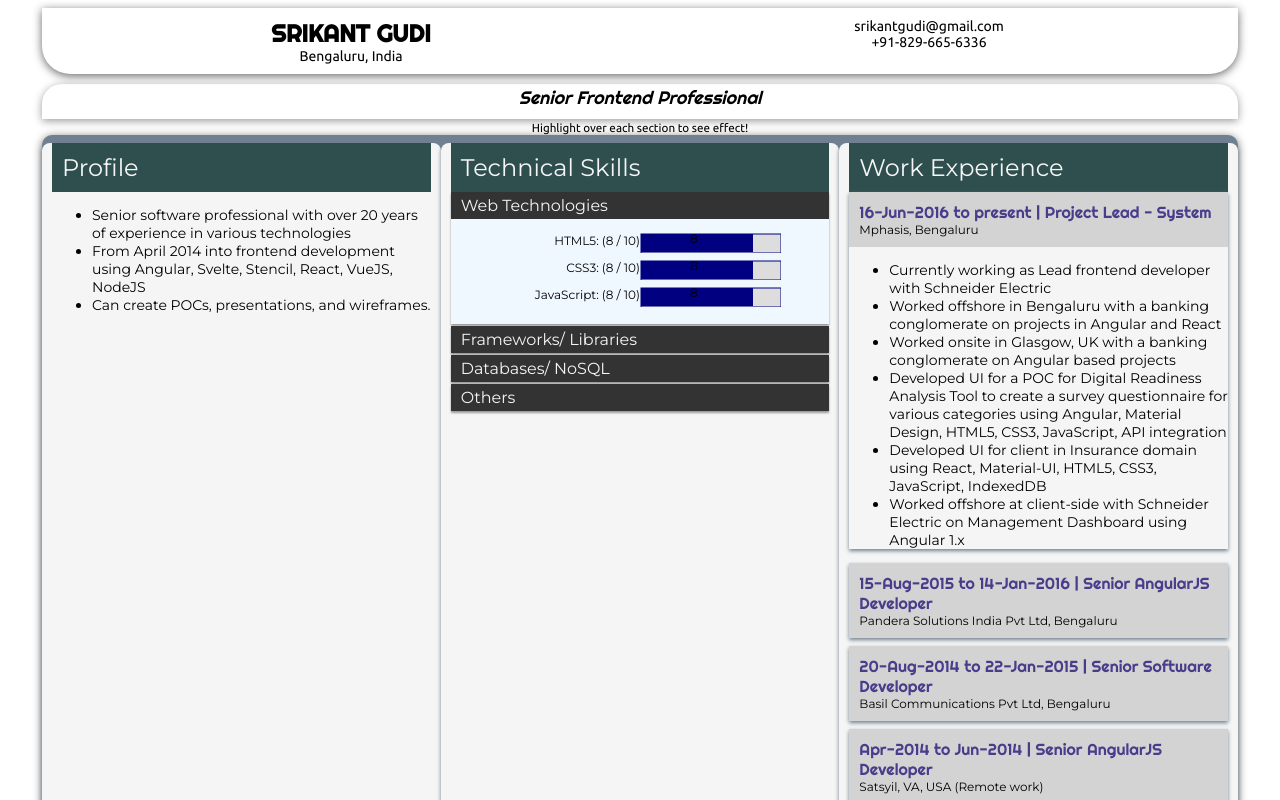
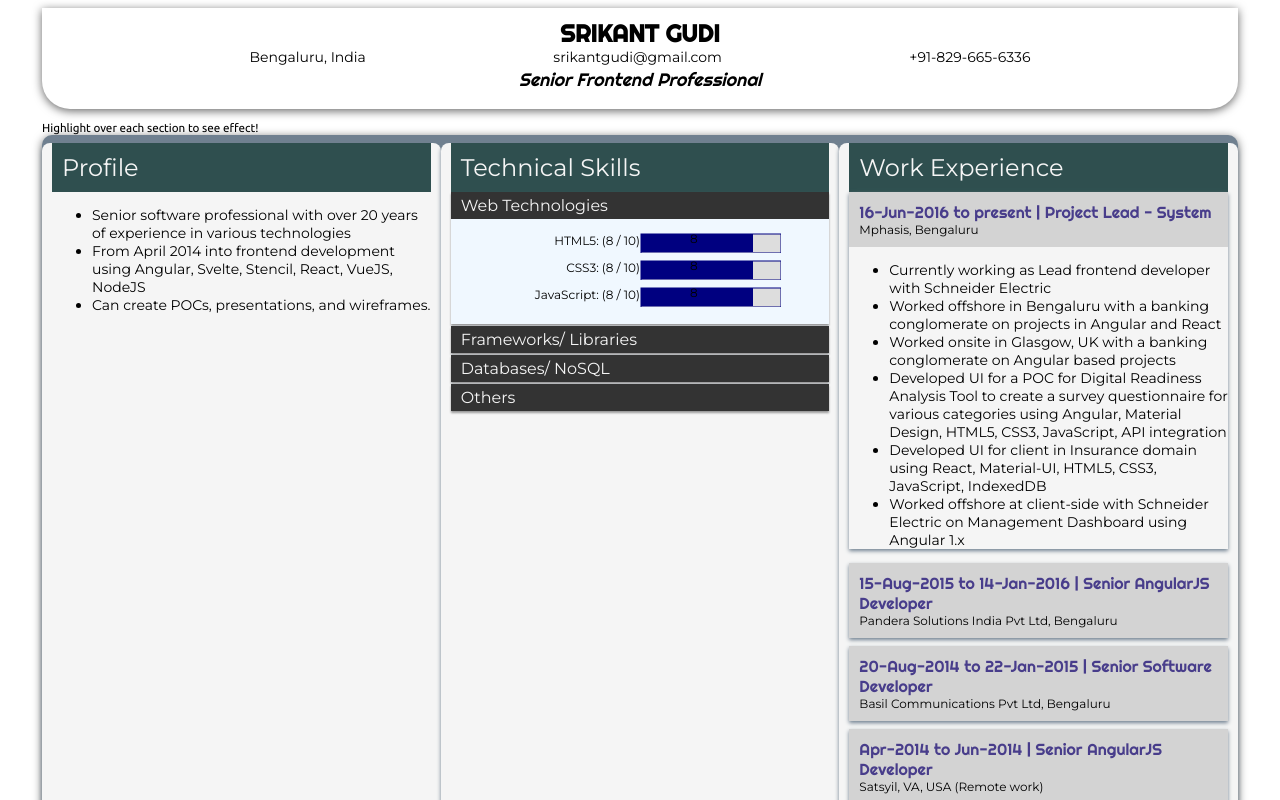
Before and after one commit to srikantgudi/srikantgudi.github.io, a Svelte app: page / in a window 1280 px wide. Shown: the top 800 px of the page. Built offline with nearby package versions, Linux system fonts and the light colour scheme.

Commit message:
Made changes to layout.

```diff
--- a/public/global.css
+++ b/public/global.css
@@ -18,8 +18,8 @@ body {
   font-family: ubuntu;
 }
 .topnav {
-  display: grid;
-  grid-template-columns: 1fr 1fr;
+  display: flex;
+  flex-direction: column;
   justify-content: center;
   text-align: center;
   box-shadow: 0 2px 10px #666666;
@@ -27,11 +27,16 @@ body {
   padding: 10px 20px;
   border-radius: 0 0 28px 28px;
 }
-.pos {
+.contact {
   font-family: Montserrat;
-  text-align: center;
-  box-shadow: 0 2px 8px #999999;
-  border-radius: 20px 20px 0 0;
+  display: flex;
+  flex-flow: row wrap;
+  align-items: center;
+  justify-content: space-evenly;
+  grid-template-columns: repeat(5, auto);
+}
+.contact-item {
+  max-width: 260px;
 }
 .pageTitle {
   font-size: 24px;
@@ -44,9 +49,6 @@ body {
   font-style: italic;
   font-family: Righteous;
   color: darkslateblue;
-}
-.note {
-  text-align: center;
 }
 .resume {
   box-shadow: 0 2px 10px #666666;
--- a/src/Topnav.svelte
+++ b/src/Topnav.svelte
@@ -1,14 +1,11 @@
 <div class="topnav">
-  <div>
       <div class="pageTitle">Srikant Gudi</div>
-    <div>Bengaluru, India</div>
+      <div class="contact">
+        <div class="contact-item">Bengaluru, India</div>
+        <div class="contact-item">srikantgudi@gmail.com</div>
+        <div class="contact-item">+91-829-665-6336</div>
       </div>
       <div>
-    <div>srikantgudi@gmail.com</div>
-    <div>+91-829-665-6336</div>
-  </div>
-</div>
-<div class="pos">
         <svg height="30" width="auto">
           <text x="50%" y="20" class="pos" text-anchor="middle">
             Senior Frontend Professional
@@ -18,3 +15,4 @@
           </text>
         </svg>
       </div>
+</div>
```
Lines whose indentation alone changed are shown as unchanged.
